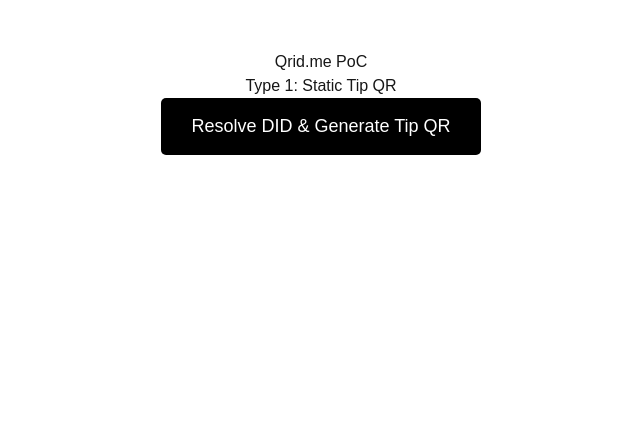
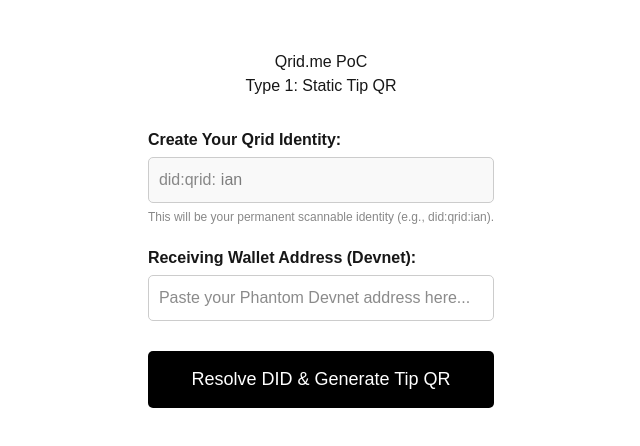
Before and after one commit to 0xfuckian/qrid-poc-, a Next.js app: page /tip-jar in a window 1280 px wide. Shown: the top 446 px of the page, without its empty margins (319-959 px from the left). Built offline with nearby package versions, Linux system fonts and the light colour scheme.

Commit message:
Added custom DID input UI

```diff
--- a/app/tip-jar/page.tsx
+++ b/app/tip-jar/page.tsx
@@ -5,18 +5,12 @@ import { QRCodeSVG } from 'qrcode.react';
 import { encodeURL } from '@solana/pay';
 import BigNumber from 'bignumber.js';
 
-// Mock DID Document (moved inside to fix the import error)
-const mockDidDocument = {
-  id: "did:qrid:ian",
-  service: [{
-    id: "did:qrid:ian#solana-pay",
-    type: "SolanaPay",
-    // ⚠️ REPLACE THIS WITH YOUR OWN SOLANA DEVNET WALLET ADDRESS
-    serviceEndpoint: "EyGgzZ1hYBnDe8Xh85Ps3NZoXxyUMPrLZuWGFjDfswYK"
-  }]
-};
+export default function TipJar() {
+  // State for the form
+  const [didName, setDidName] = useState(''); // e.g., "ian"
+  const [walletAddress, setWalletAddress] = useState('');
 
-export default function TipJar() {
+  // State for the output
   const [qrUrl, setQrUrl] = useState('');
   const [resolvedDid, setResolvedDid] = useState('');
 
@@ -27,39 +21,110 @@ export default function TipJar() {
   const amount = new BigNumber(1);
 
   const generateTipQR = () => {
-    // 1. Resolve the DID Document (In reality, this queries the Solana blockchain)
-    const did = mockDidDocument.id;
-    const walletAddress = mockDidDocument.service[0].serviceEndpoint;
+    if (!walletAddress) {
+      alert("Please enter a Solana Devnet wallet address first!");
+      return;
+    }
+
+    // 1. Construct the full DID using the user's custom name
+    const finalDid = didName.trim() ? `did:qrid:${didName.trim()}` : 'did:qrid:anonymous';
 
     // 2. Generate the Solana Pay URL
     const url = encodeURL({
       recipient: walletAddress as any,
       amount: amount as any,
       splToken: usdcMint as any,
-      label: 'Qrid.me PoC Tip Jar',
+      label: `Qrid.me PoC Tip Jar (${finalDid})`,
       message: 'Thanks for the tip!',
     });
 
-    setResolvedDid(did);
+    setResolvedDid(finalDid);
     setQrUrl(url.toString());
   };
 
   return (
-    <div style={{ textAlign: 'center', padding: '50px', fontFamily: 'sans-serif' }}>
+    <div style={{ textAlign: 'center', padding: '50px', fontFamily: 'sans-serif', maxWidth: '500px', margin: '0 auto' }}>
       <h1>Qrid.me PoC</h1>
       <h2>Type 1: Static Tip QR</h2>
 
       {!qrUrl ? (
-        <button
-          onClick={generateTipQR}
-          style={{ padding: '15px 30px', fontSize: '18px', cursor: 'pointer', background: '#000', color: '#fff', border: 'none', borderRadius: '5px' }}
-        >
-          Resolve DID & Generate Tip QR
-        </button>
+        <div style={{ display: 'flex', flexDirection: 'column', gap: '20px', marginTop: '30px' }}>
+
+          {/* DID Username Input */}
+          <div style={{ textAlign: 'left' }}>
+            <label style={{ fontWeight: 'bold', display: 'block', marginBottom: '5px' }}>Create Your Qrid Identity:</label>
+            <div style={{
+              display: 'flex',
+              alignItems: 'center',
+              border: '1px solid #ccc',
+              borderRadius: '5px',
+              padding: '0 10px',
+              backgroundColor: '#f9f9f9'
+            }}>
+              <span style={{ color: '#888', fontSize: '16px', userSelect: 'none' }}>did:qrid:</span>
+              <input
+                type="text"
+                placeholder="ian"
+                value={didName}
+                onChange={(e) => setDidName(e.target.value.replace(/[^a-zA-Z0-9_-]/g, ''))} // Sanitize input
+                style={{
+                  border: 'none',
+                  outline: 'none',
+                  padding: '10px 5px',
+                  fontSize: '16px',
+                  flex: 1,
+                  backgroundColor: 'transparent',
+                  color: '#000'
+                }}
+              />
+            </div>
+            <p style={{ fontSize: '12px', color: '#888', marginTop: '5px' }}>
+              This will be your permanent scannable identity (e.g., did:qrid:ian).
+            </p>
+          </div>
+
+          {/* Wallet Address Input */}
+          <div style={{ textAlign: 'left' }}>
+            <label style={{ fontWeight: 'bold', display: 'block', marginBottom: '5px' }}>Receiving Wallet Address (Devnet):</label>
+            <input
+              type="text"
+              placeholder="Paste your Phantom Devnet address here..."
+              value={walletAddress}
+              onChange={(e) => setWalletAddress(e.target.value)}
+              style={{
+                width: '100%',
+                padding: '10px',
+                fontSize: '16px',
+                borderRadius: '5px',
+                border: '1px solid #ccc',
+                boxSizing: 'border-box'
+              }}
+            />
+          </div>
+
+          <button
+            onClick={generateTipQR}
+            style={{
+              padding: '15px 30px',
+              fontSize: '18px',
+              cursor: 'pointer',
+              background: '#000',
+              color: '#fff',
+              border: 'none',
+              borderRadius: '5px',
+              marginTop: '10px'
+            }}
+          >
+            Resolve DID & Generate Tip QR
+          </button>
+        </div>
       ) : (
         <div style={{ marginTop: '20px' }}>
           <p style={{ color: '#00a86b', fontWeight: 'bold' }}>
             ✅ Resolved: {resolvedDid}
+          </p>
+          <p style={{ fontSize: '14px', color: '#555' }}>
+            Sending to: {walletAddress.substring(0, 6)}...{walletAddress.substring(walletAddress.length - 4)}
           </p>
           <QRCodeSVG value={qrUrl} size={256} />
           <p style={{ marginTop: '10px', fontSize: '12px', color: '#666' }}>
```
